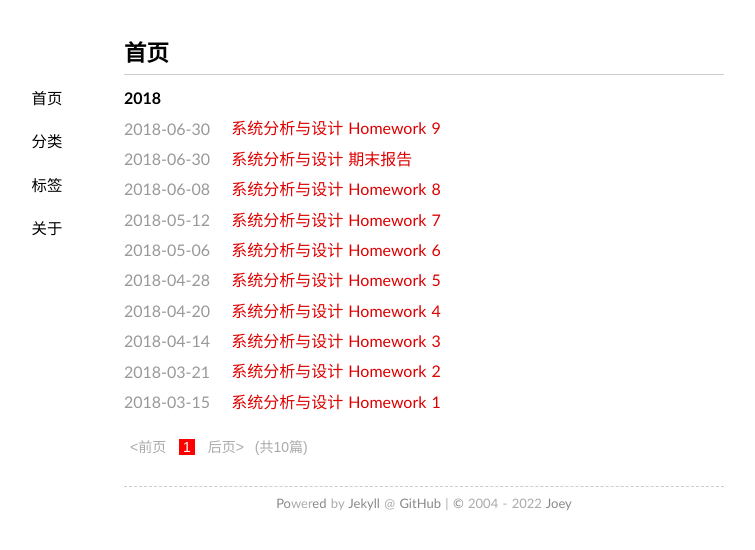
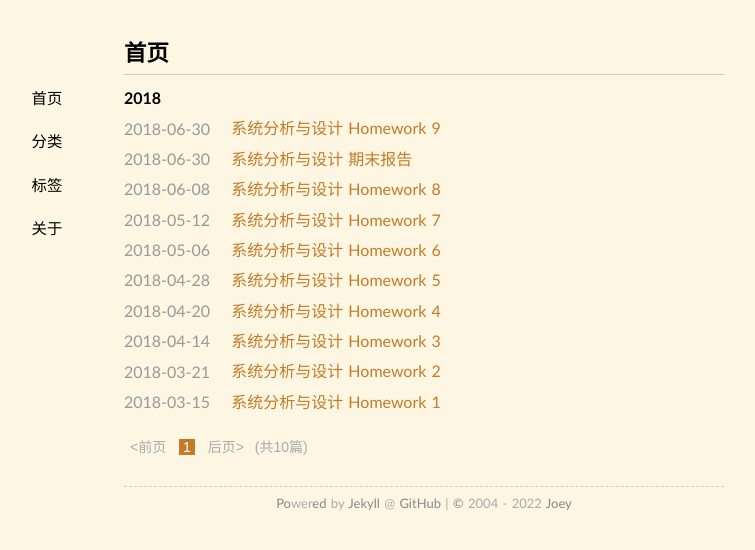
Before and after one commit to SaltyFish123/SaltyFish123.github.io, a Jekyll site: the page built from index.html, in a window 1280 px wide. Shown: the top 550 px of the page, without its empty margins (216-971 px from the left). Built offline with Jekyll 4.4.1, drawn with Linux system fonts in a browser that asks for light colours; the list of posts is cut into pages by our own code.

Commit message:
Modify css to change the color of background and fonts

```diff
--- a/media/css/style.css
+++ b/media/css/style.css
@@ -17,9 +17,9 @@
 body{font-size:14px;word-spacing:1px;
 	margin-left:auto;
 margin-right:auto;
-	font-family:"Galdeano","Hiragino Sans GB","Microsoft YaHei",Trebuchet,"Trebuchet MS",Tahoma,"Lucida Grande","Lucida Sans Unicode",Verdana,sans-serif;color:#000000;background-color:#ffffff;}
+	font-family:"Galdeano","Hiragino Sans GB","Microsoft YaHei",Trebuchet,"Trebuchet MS",Tahoma,"Lucida Grande","Lucida Sans Unicode",Verdana,sans-serif;color:#000000;background-color:#FDF6E3;}
 *{padding:0;margin: 0;border:none;outline:none;}
-a{color:#dd0000;text-decoration:none;}
+a{color:#c47b27;text-decoration:none;}
 a:hover{color:#333333;text-decoration:underline;}
 hr{margin:.7em 0;border-top:1px dashed #d0d0d0;border-bottom:1px dashed #f9f9f9;}
 p{padding:.5em 0;}
@@ -126,7 +126,7 @@ text-decoration: none;
 
 .paginator .current-page {
 color: white;
-background: #ff0000;
+background: #c47b27;
 }
 
 .paginator a:hover{
```
